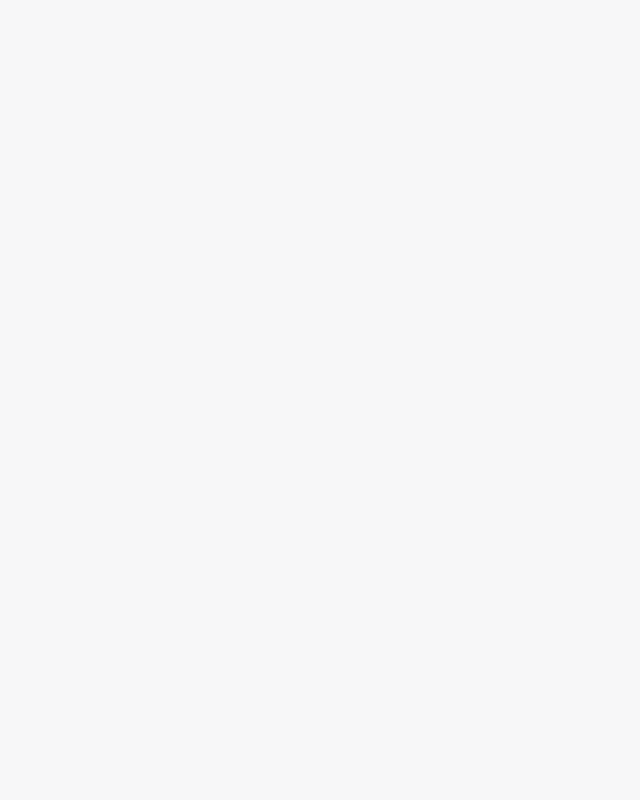
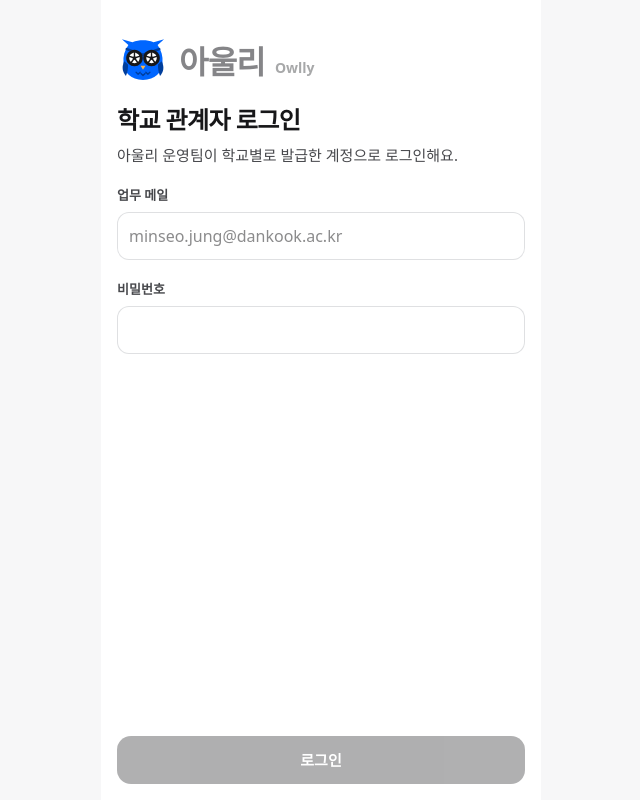
Before and after one commit to owlly-team/owlly-client, a React (Vite) app: page /admin/login in a window 1280 px wide. Before the commit this address had no page. Shown: the whole page, without its empty margins (319-959 px from the left). Built offline with nearby package versions, Linux system fonts and the light colour scheme; a web font is replaced by a local one.

Commit message:
feat: 관계자 로그인(A-00) 화면 추가

```diff
--- /dev/null
+++ b/src/features/admin/pages/AdminLogin.jsx
@@ -0,0 +1,83 @@
+import { useState } from "react";
+import { useNavigate } from "react-router-dom";
+import TextField from "../../../shared/components/TextField";
+import Button from "../../../shared/components/Button";
+import iconAppLogo from "../../../assets/icons/app-logo.svg";
+
+export default function AdminLogin() {
+  const navigate = useNavigate();
+  const [email, setEmail] = useState("");
+  const [password, setPassword] = useState("");
+  const [error, setError] = useState("");
+
+  const canSubmit = email.trim().length > 0 && password.length > 0;
+
+  const handleSubmit = () => {
+    if (!canSubmit) return;
+    // 목업: 실제 인증 없이 입력만 있으면 통과. 틀린 경우를 보고 싶으면
+    // 비밀번호에 "wrong"을 입력해서 에러 문구를 확인할 수 있어요.
+    if (password === "wrong") {
+      setError("메일이나 비밀번호가 맞지 않아요");
+      return;
+    }
+    navigate("/admin");
+  };
+
+  return (
+    <div className="flex flex-1 flex-col justify-between">
+      <div className="flex flex-col gap-5 pt-8">
+        <div className="flex items-end gap-2.5">
+          <img src={iconAppLogo} alt="" className="size-13" />
+          <span className="text-title1 font-extrabold tracking-tight text-label-alternative">
+            아울리
+          </span>
+          <span className="pb-1.5 text-label1 font-bold text-label-alternative/72">
+            Owlly
+          </span>
+        </div>
+        <div className="flex flex-col gap-2">
+          <h1 className="text-title3 font-bold tracking-tight text-label-normal">
+            학교 관계자 로그인
+          </h1>
+          <p className="text-body2 text-label-neutral">
+            아울리 운영팀이 학교별로 발급한 계정으로 로그인해요.
+          </p>
+        </div>
+
+        <TextField
+          label="업무 메일"
+          placeholder="minseo.jung@dankook.ac.kr"
+          value={email}
+          onChange={(event) => {
+            setEmail(event.target.value);
+            setError("");
+          }}
+        />
+        <TextField
+          label="비밀번호"
+          type="password"
+          value={password}
+          onChange={(event) => {
+            setPassword(event.target.value);
+            setError("");
+          }}
+          helperText={error || undefined}
+          inputClassName={error ? "shadow-[inset_0_0_0_1px_var(--color-status-negative)]" : ""}
+        />
+      </div>
+
+      <div className="pb-[max(1rem,env(safe-area-inset-bottom))] pt-4">
+        <Button
+          size="md"
+          variant="primary"
+          className="w-full"
+          style={{ backgroundColor: "#3a3a3c" }}
+          disabled={!canSubmit}
+          onClick={handleSubmit}
+        >
+          로그인
+        </Button>
+      </div>
+    </div>
+  );
+}
--- a/src/routes/AppRouter.jsx
+++ b/src/routes/AppRouter.jsx
@@ -3,6 +3,7 @@ import Layout from "../shared/layout/Layout";
 import Home from "../features/home/pages/Home";
 import LastTrain from "../features/home/pages/LastTrain";
 import SoloTaxi from "../features/home/pages/SoloTaxi";
+import AdminLogin from "../features/admin/pages/AdminLogin";
 import DemandMapAdmin from "../features/admin/pages/DemandMapAdmin";
 import RouteCandidateDetail from "../features/admin/pages/RouteCandidateDetail";
 import ReportExport from "../features/admin/pages/ReportExport";
@@ -15,6 +16,7 @@ export default function AppRouter() {
           <Route index element={<Home />} />
           <Route path="last-train" element={<LastTrain />} />
           <Route path="solo-taxi" element={<SoloTaxi />} />
+          <Route path="admin/login" element={<AdminLogin />} />
           <Route path="admin" element={<DemandMapAdmin />} />
           <Route
             path="admin/routes/:routeId"
```
